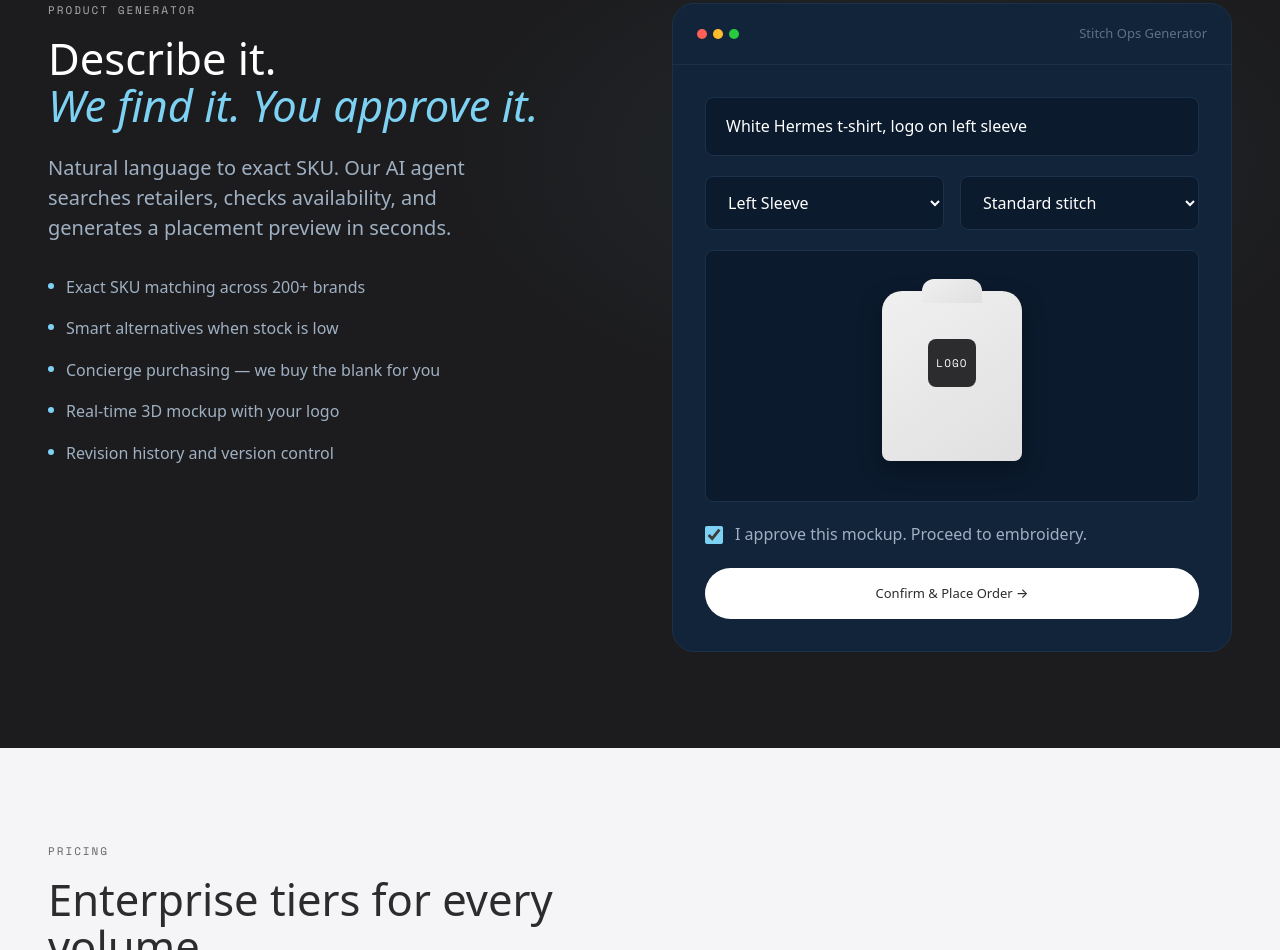
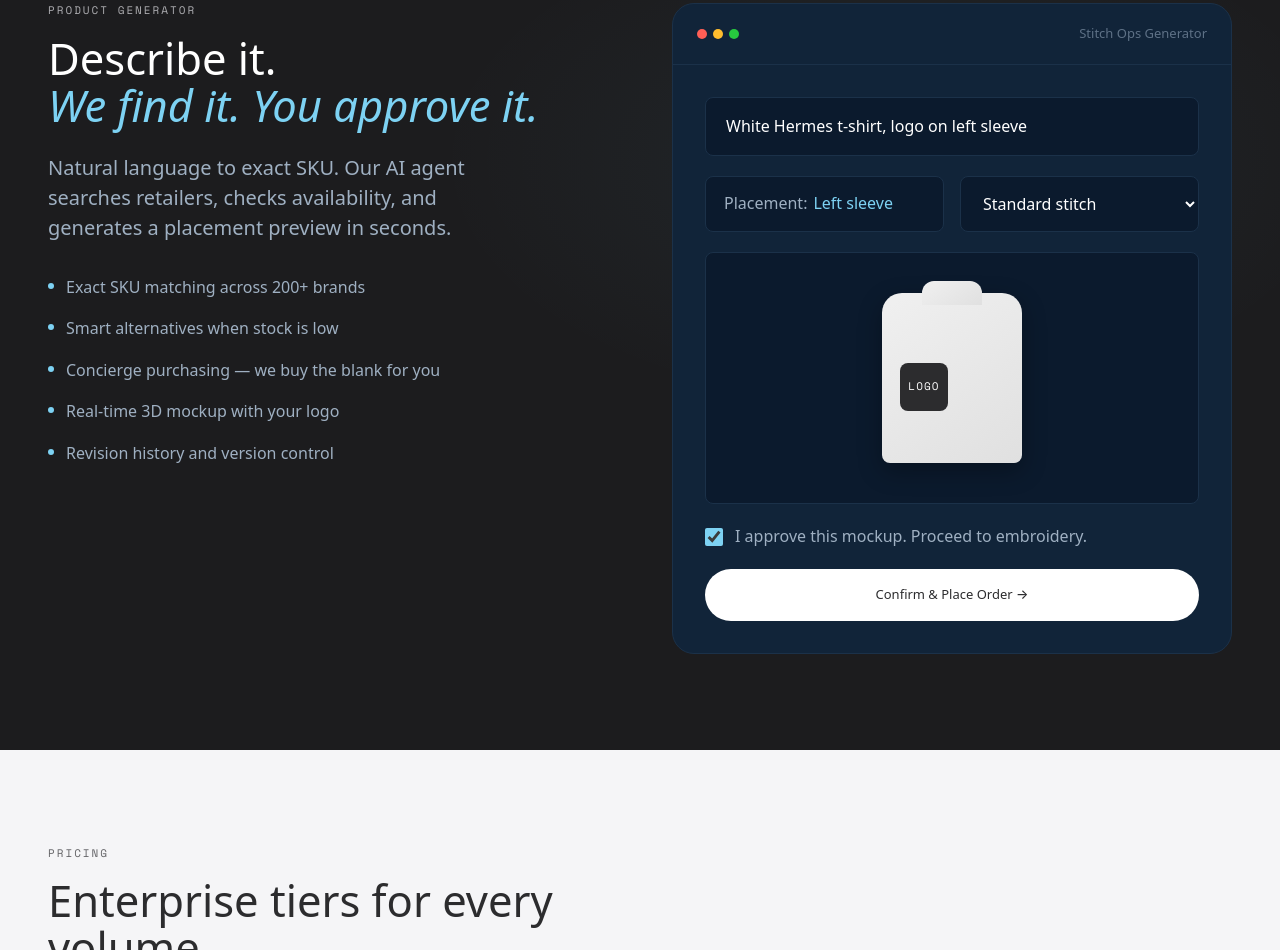
Before and after one commit to sk-k-os/stitch-ops, a website: page index.html in a window 1280 px wide. Shown: the part 1677-2627 px from the top of the page. Drawn offline with nearby package versions, Linux system fonts and the light colour scheme; a web font is replaced by a local one.

Commit message:
AI placement detection from text input

```diff
--- a/index.html
+++ b/index.html
@@ -225,6 +225,14 @@
     padding: 14px 18px; border-radius: var(--r-sm);
     border: 1px solid var(--d-border); background: var(--space-blue-800);
     color: var(--white); font: var(--body);
+  }
+  .mockup-detected {
+    padding: 14px 18px; border-radius: var(--r-sm);
+    border: 1px solid var(--d-border); background: var(--space-blue-800);
+    color: var(--d-fg2); font: var(--body); display: flex; align-items: center; gap: 6px;
+  }
+  .mockup-detected span {
+    color: var(--atmosphere-blue); font-weight: 500;
   }
   .mockup-preview {
     background: var(--space-blue-800); border-radius: var(--r-sm);
@@ -473,14 +481,9 @@
         <div class="mockup-title">Stitch Ops Generator</div>
       </div>
       <div class="mockup-body">
-        <input type="text" class="mockup-input" placeholder="White Hermes t-shirt, logo on left sleeve..." value="White Hermes t-shirt, logo on left sleeve">
+        <input type="text" class="mockup-input" id="generator-input" placeholder="White Hermes t-shirt, logo on left sleeve..." value="White Hermes t-shirt, logo on left sleeve">
         <div class="mockup-row">
-          <select class="mockup-select">
-            <option>Chest</option>
-            <option selected>Left Sleeve</option>
-            <option>Right Sleeve</option>
-            <option>Back</option>
-          </select>
+          <div class="mockup-detected" id="placement-detected">Placement: <span>Left Sleeve</span></div>
           <select class="mockup-select">
             <option>Standard stitch</option>
             <option>3D puff</option>
@@ -584,5 +587,51 @@
   </div>
 </footer>
 
+<script>
+(function() {
+  const input = document.getElementById('generator-input');
+  const detected = document.getElementById('placement-detected');
+  const detectedSpan = detected.querySelector('span');
+  const logo = document.querySelector('.mockup-logo');
+  const garment = document.querySelector('.mockup-garment');
+
+  const placements = {
+    chest: { top: '48px', left: '50%', transform: 'translateX(-50%)' },
+    'left sleeve': { top: '70px', left: '18px', transform: 'none' },
+    'right sleeve': { top: '70px', left: 'auto', right: '18px', transform: 'none' },
+    back: { top: '40px', left: '50%', transform: 'translateX(-50%)' },
+    sleeve: { top: '70px', left: '18px', transform: 'none' }
+  };
+
+  function parsePlacement(text) {
+    const lower = text.toLowerCase();
+    if (lower.includes('left sleeve')) return 'left sleeve';
+    if (lower.includes('right sleeve')) return 'right sleeve';
+    if (lower.includes('chest')) return 'chest';
+    if (lower.includes('back')) return 'back';
+    if (lower.includes('sleeve')) return 'sleeve';
+    return 'chest';
+  }
+
+  function updatePlacement(text) {
+    const placement = parsePlacement(text);
+    detectedSpan.textContent = placement.charAt(0).toUpperCase() + placement.slice(1);
+    const pos = placements[placement];
+    if (pos) {
+      logo.style.top = pos.top;
+      logo.style.left = pos.left;
+      logo.style.right = pos.right || 'auto';
+      logo.style.transform = pos.transform;
+    }
+  }
+
+  input.addEventListener('input', function() {
+    updatePlacement(this.value);
+  });
+
+  updatePlacement(input.value);
+})();
+</script>
+
 </body>
 </html>
```
